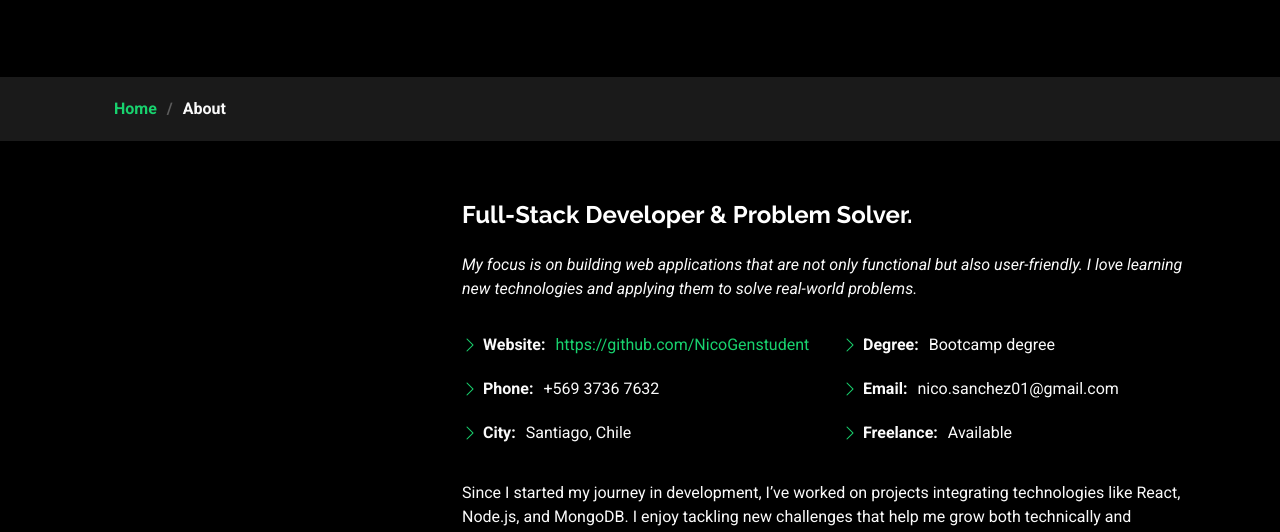
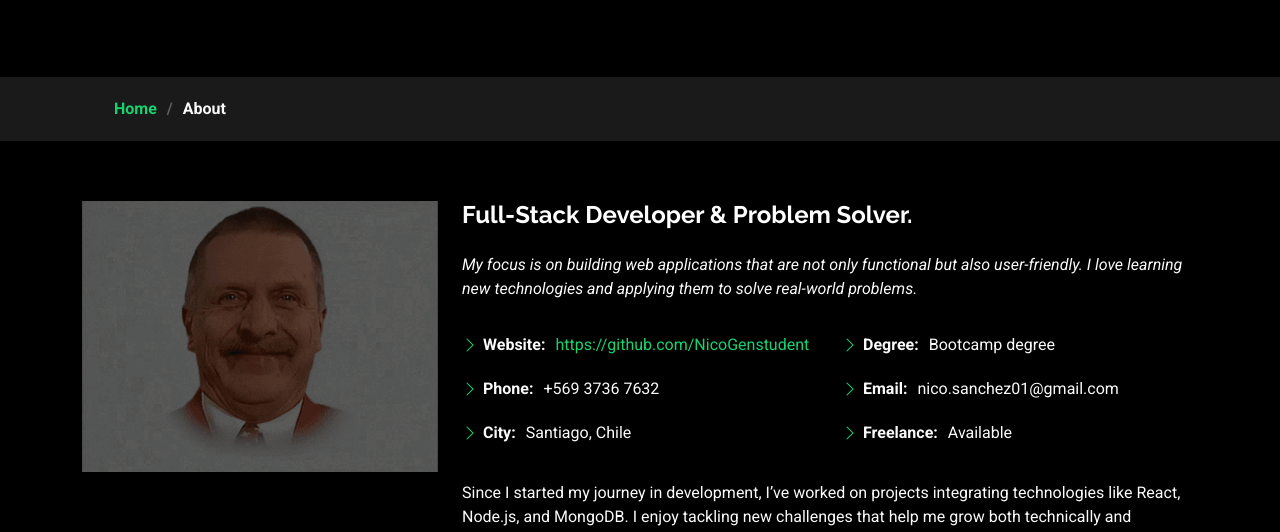
Before and after one commit to NicoGenstudent/Portafolio-profesional, a plain HTML site: page about.html in a window 1280 px wide. Shown: the part 266-798 px from the top of the page. Drawn offline with Linux system fonts and the light colour scheme; the site is published under a folder, as on GitHub Pages, so addresses that start at the root find nothing.

Commit message:
Fixed about image

```diff
--- a/about.html
+++ b/about.html
@@ -106,7 +106,7 @@
 
         <div class="row gy-4 justify-content-center">
           <div class="col-lg-4">
-            <img src="/Images/Man.png" style="filter: brightness(40%);" class="img-fluid" alt="">
+            <img src="./Images/Man.png" style="filter: brightness(40%);" class="img-fluid" alt="">
           </div>
           <div class="col-lg-8 content">
             <h2>Full-Stack Developer & Problem Solver.</h2>
```
